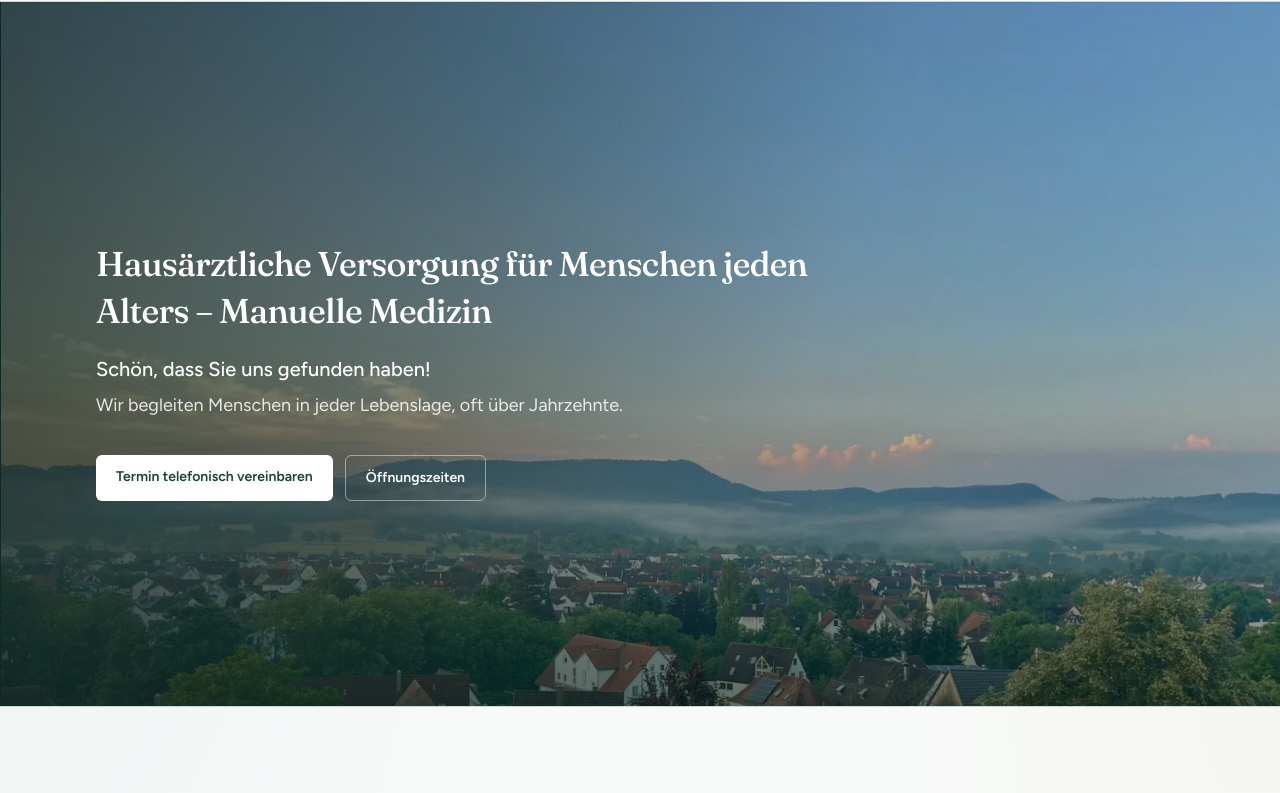
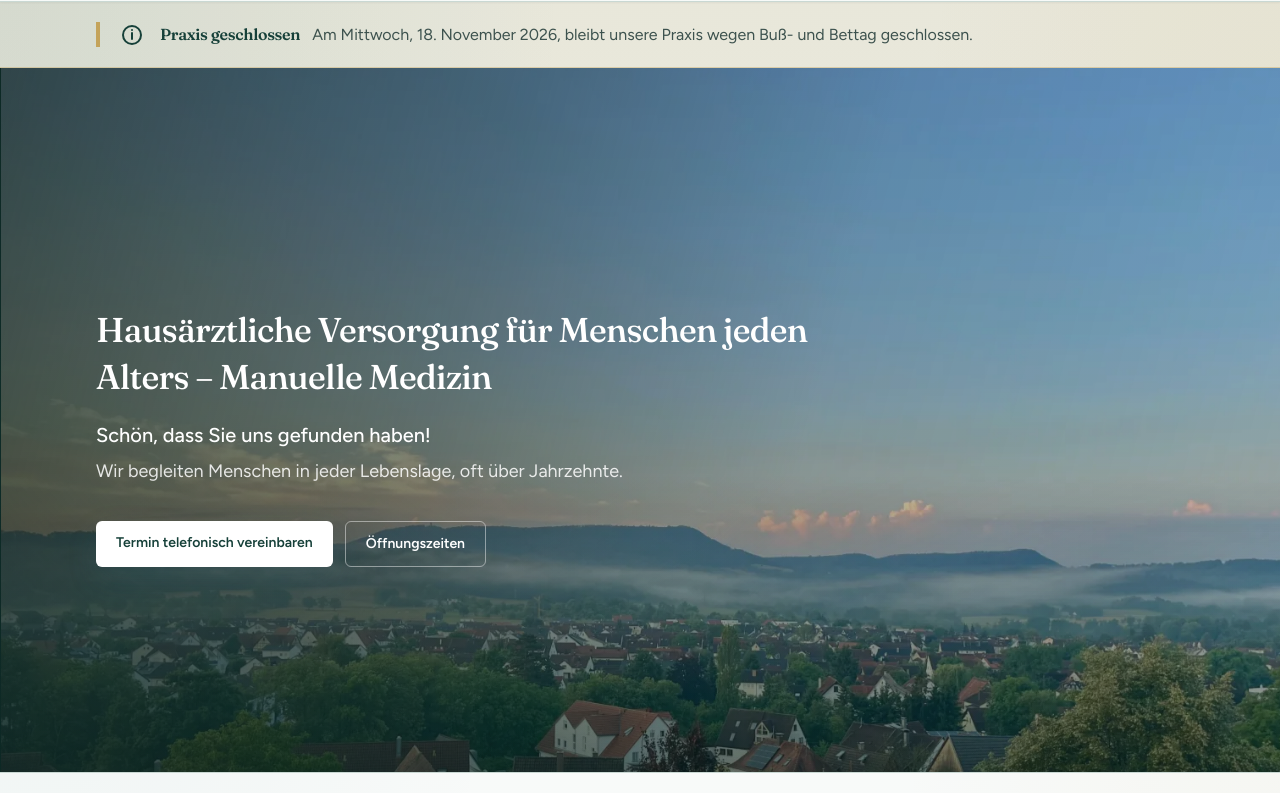
Before and after one commit to djschilling/praxis-drschilling-website, an Astro site: page / in a window 1280 px wide. Shown: the part 73-866 px from the top of the page. Built offline with nearby package versions, Linux system fonts and the light colour scheme; Astro itself is replaced by a stand-in of ours.

Commit message:
Hinweis zur Praxisschließung am Buß- und Bettag ergänzen
Amp-Thread-ID: https://ampcode.com/threads/T-01a19ba7-c991-74f1-81b9-f1b1f5b0e535
Co-authored-by: David ChurchTools <dschilling@churchtools.de>

```diff
--- a/src/data/hinweise.ts
+++ b/src/data/hinweise.ts
@@ -14,5 +14,13 @@ export const hinweise: Hinweis[] = [
       'Am Freitag, 25. September 2026, bleibt unsere Praxis geschlossen. Ab Montag, 28. September, sind wir wieder wie gewohnt für Sie da.',
     sichtbarAb: '2026-09-16T00:00:00+02:00',
     sichtbarBis: '2026-09-28T00:00:00+02:00'
+  },
+  {
+    id: 'praxisschliessung-buss-und-bettag-2026',
+    titel: 'Praxis geschlossen',
+    text:
+      'Am Mittwoch, 18. November 2026, bleibt unsere Praxis wegen Buß- und Bettag geschlossen.',
+    sichtbarAb: '2026-11-02T00:00:00+01:00',
+    sichtbarBis: '2026-11-19T00:00:00+01:00'
   }
 ];
--- a/src/pages/index.astro
+++ b/src/pages/index.astro
@@ -140,6 +140,13 @@ const structuredData = {
       validThrough: '2026-09-25',
       opens: '00:00',
       closes: '00:00'
+    },
+    {
+      '@type': 'OpeningHoursSpecification',
+      validFrom: '2026-11-18',
+      validThrough: '2026-11-18',
+      opens: '00:00',
+      closes: '00:00'
     }
   ]
 };
@@ -232,7 +239,7 @@ const structuredData = {
         {
           hinweise.map((hinweis) => (
             <article
-              class="flex gap-3 border-l-4 border-praxis-highlight pl-4 sm:items-center sm:gap-4 sm:pl-5"
+              class="flex gap-3 border-l-4 border-praxis-highlight pl-4 sm:items-center sm:gap-4 sm:pl-5 [&[hidden]]:hidden"
               data-hinweis
               data-sichtbar-ab={hinweis.sichtbarAb}
               data-sichtbar-bis={hinweis.sichtbarBis}
```
